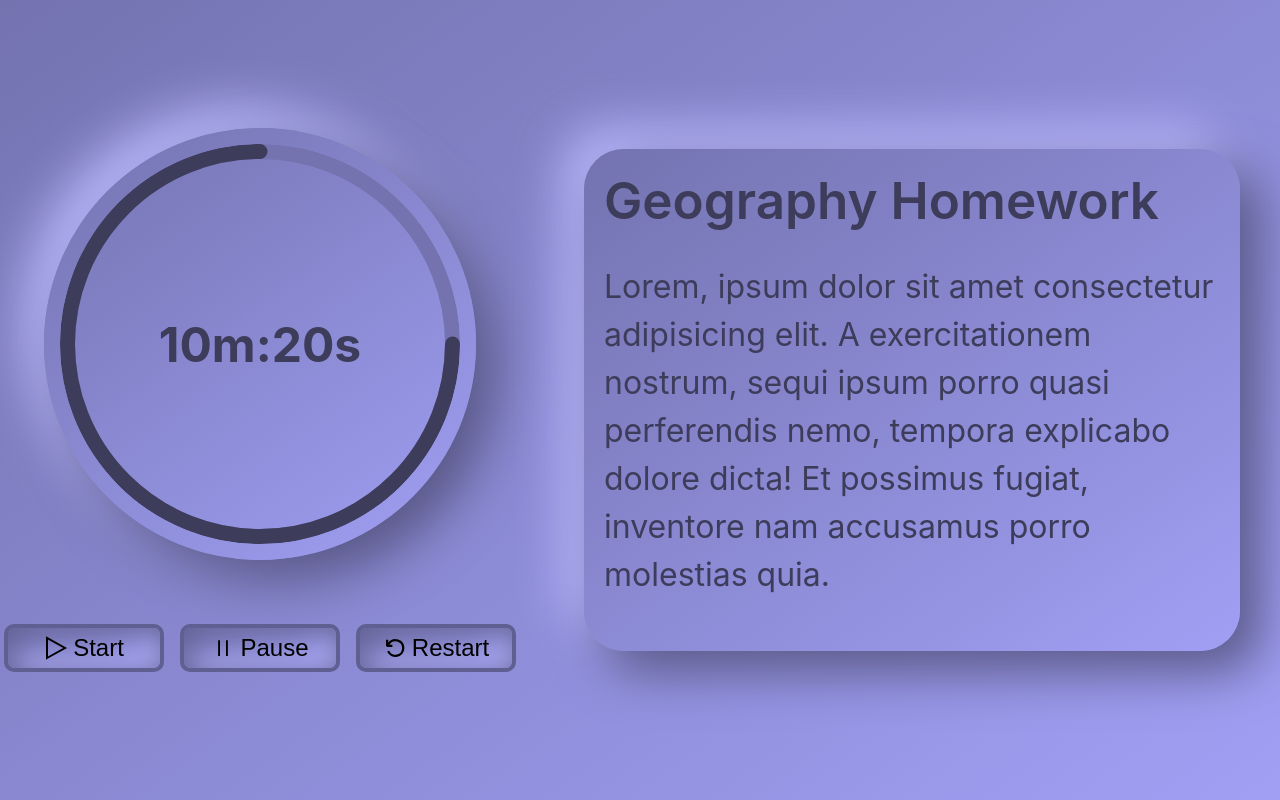
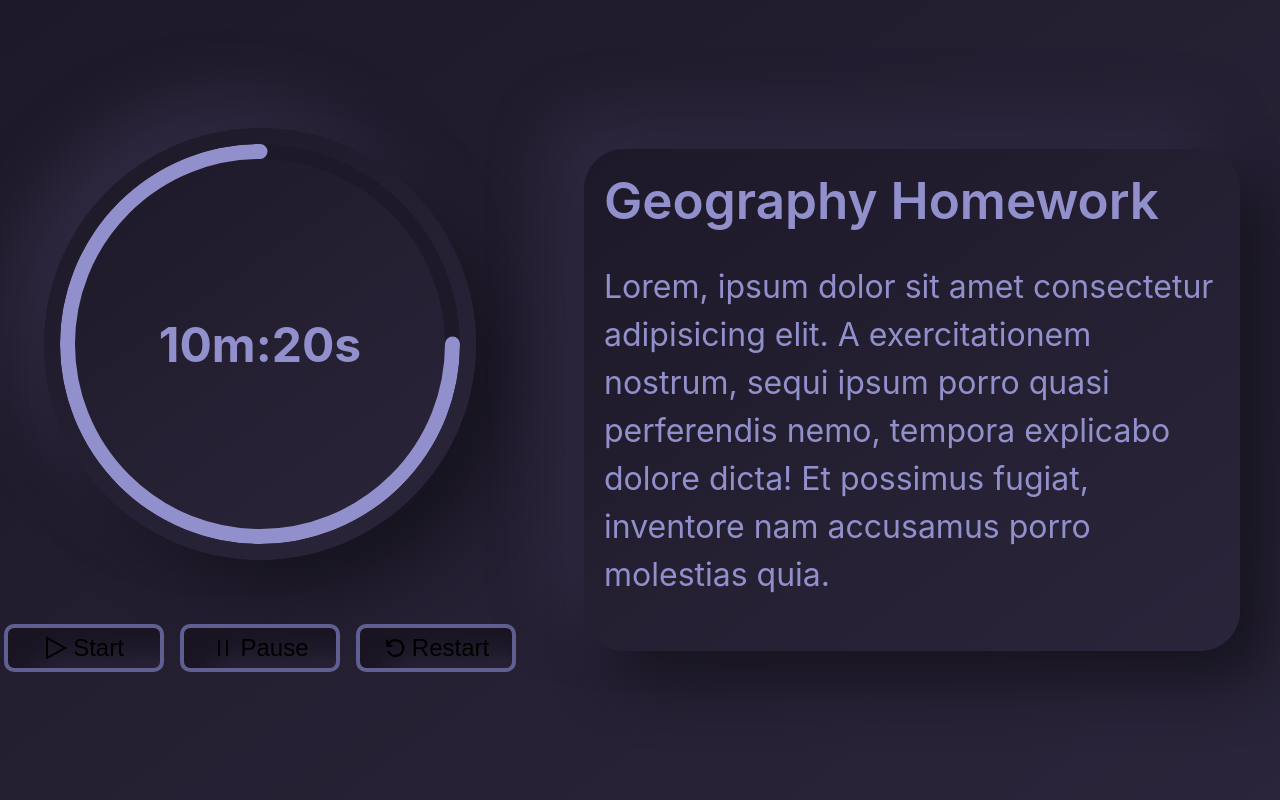
Before and after one commit to Launchpad5682/pomotodoro, a React (Create React App) app: page /todo in a window 1280 px wide. Built offline with nearby package versions, Linux system fonts and the light colour scheme.

Commit message:
feat: Dark theme updated

```diff
--- a/src/context/data-context.tsx
+++ b/src/context/data-context.tsx
@@ -1,5 +1,5 @@
 import { createContext, ReactNode, useContext } from "react";
-import { lightTheme } from "../themes/themes";
+import { darkTheme, lightTheme } from "../themes/themes";
 
 interface DataContextInterface {
   theme: any;
@@ -8,7 +8,7 @@ interface DataContextInterface {
 const DataContext = createContext<DataContextInterface>({ theme: lightTheme });
 
 const DataProvider = ({ children }: { children: ReactNode }) => {
-  const theme = lightTheme;
+  const theme = darkTheme;
 
   return (
     <DataContext.Provider value={{ theme }}>{children}</DataContext.Provider>
--- a/src/themes/themes.ts
+++ b/src/themes/themes.ts
@@ -5,6 +5,9 @@ export const darkTheme = {
   shadowColorOne: "#171420",
   shadowColorTwo: "#312a42",
   boxShadow: "30px 30px 58px #171420,-30px -30px 58px #312a42",
+  buttonShadow: "inset 30px 30px 35px #191522, inset -30px -30px 35px #2F2940",
+  buttonHoverShadow:
+    "inset 30px 30px 50px #191522, inset -30px -30px 50px #2F2940",
 };
 
 export const lightTheme = {
```
